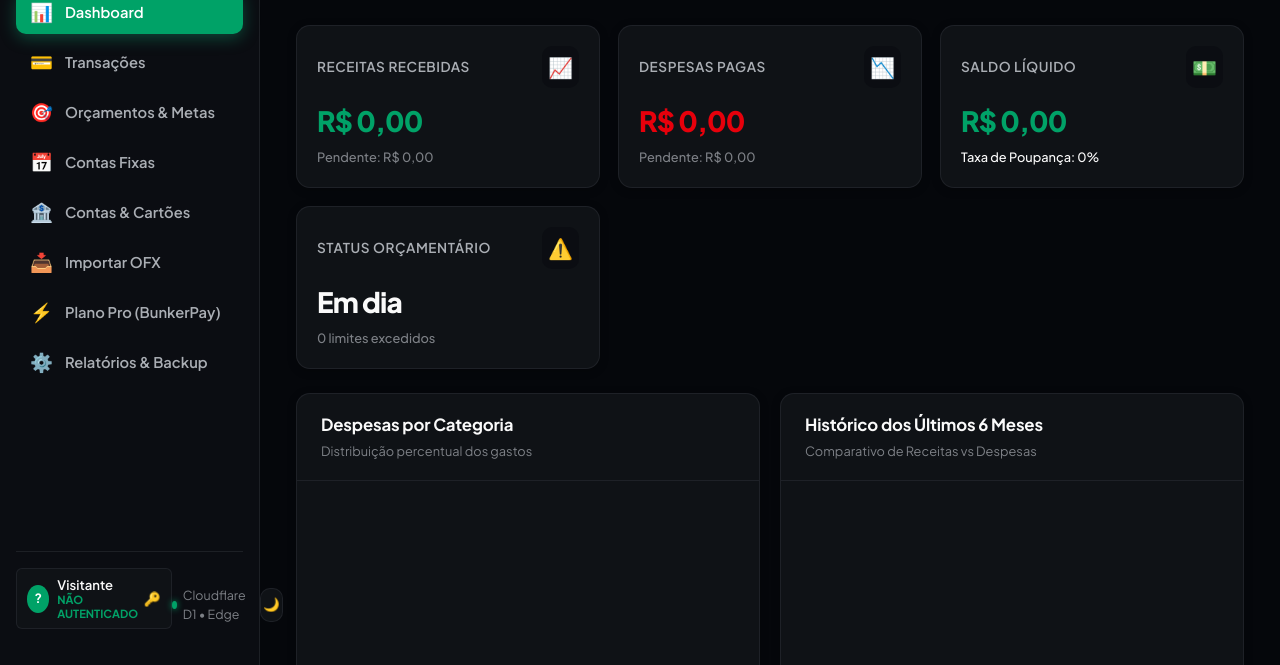
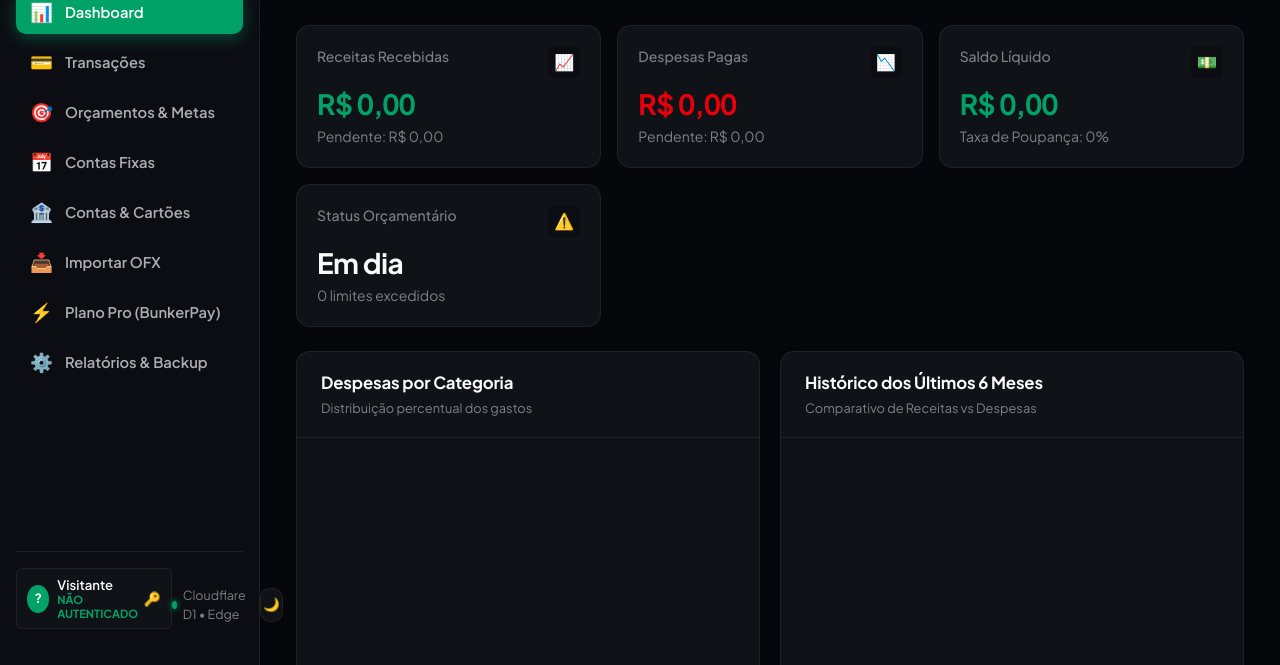
Before and after one commit to naderelkhouri/financas-casa, a plain HTML site: page static/index.html in a window 1280 px wide. Shown: the part 135-800 px from the top of the page. Drawn offline with Linux system fonts and the light colour scheme; no server answers.

Commit message:
style: align metric cards with wacrm-local minimal component structure

```diff
--- a/static/styles.css
+++ b/static/styles.css
@@ -419,11 +419,11 @@ body {
   to { opacity: 1; transform: translateY(0); }
 }
 
-/* Metric Cards */
+/* Metric Cards - wacrm-local standard */
 .metrics-grid {
   display: grid;
   grid-template-columns: repeat(auto-fit, minmax(240px, 1fr));
-  gap: 18px;
+  gap: 16px;
   margin-bottom: 24px;
 }
 
@@ -432,44 +432,51 @@ body {
   border: 1px solid var(--border-color);
   border-radius: var(--radius-lg);
   padding: 20px;
-  box-shadow: var(--shadow-card);
   position: relative;
-  overflow: hidden;
-  transition: transform var(--transition-normal), border-color var(--transition-normal);
+  transition: border-color var(--transition-fast);
 }
 
 .metric-card:hover {
-  transform: translateY(-2px);
   border-color: var(--border-light);
 }
 
 .metric-header {
   display: flex;
   justify-content: space-between;
-  align-items: center;
-  margin-bottom: 12px;
+  align-items: flex-start;
+  margin-bottom: 0;
 }
 
 .metric-title {
-  font-size: 0.85rem;
-  font-weight: 600;
-  color: var(--text-secondary);
-  text-transform: uppercase;
-  letter-spacing: 0.04em;
+  font-size: 0.875rem;
+  font-weight: 500;
+  color: var(--text-muted);
+  text-transform: none;
+  letter-spacing: normal;
 }
 
 .metric-icon-bg {
-  font-size: 1.25rem;
-  padding: 6px;
+  width: 32px;
+  height: 32px;
+  border-radius: var(--radius-sm);
   background: var(--bg-secondary);
-  border-radius: var(--radius-md);
+  color: var(--text-muted);
+  display: flex;
+  align-items: center;
+  justify-content: center;
+  font-size: 1rem;
+  padding: 0;
 }
 
 .metric-value {
+  margin-top: 12px;
   font-size: 1.75rem;
-  font-weight: 800;
-  letter-spacing: -0.03em;
-  margin-bottom: 6px;
+  font-weight: 700;
+  line-height: 1;
+  font-variant-numeric: tabular-nums;
+  letter-spacing: -0.02em;
+  color: var(--text-primary);
+  margin-bottom: 0;
 }
 
 .income-card .metric-value { color: var(--accent-success); }
@@ -477,8 +484,10 @@ body {
 .balance-card .metric-value { color: var(--accent-primary); }
 
 .metric-footer {
-  font-size: 0.8rem;
-  font-weight: 500;
+  margin-top: 8px;
+  font-size: 0.875rem;
+  font-weight: 400;
+  color: var(--text-muted);
 }
 
 .text-muted { color: var(--text-muted); }
```
